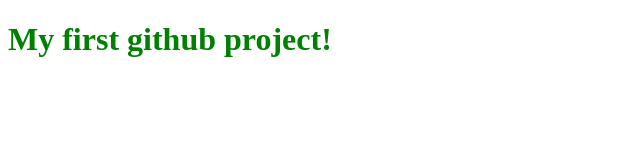
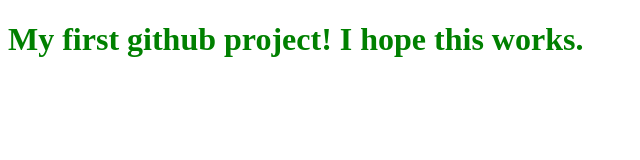
Before and after one commit to Andrew-Herring/github101, a plain HTML site: page index.html in a window 1280 px wide. Shown: the whole page, without its empty margins (0-640 px from the left). Drawn offline with Linux system fonts and the light colour scheme.

Commit message:
added to the title

```diff
--- a/index.html
+++ b/index.html
@@ -8,6 +8,6 @@
  <link rel="stylesheet" href="main.css">
 </head>
 <body>
-  <h1 class="myTitle">My first github project!</h1>
+  <h1 class="myTitle">My first github project!  I hope this works.</h1>
 </body>
 </html>
```
